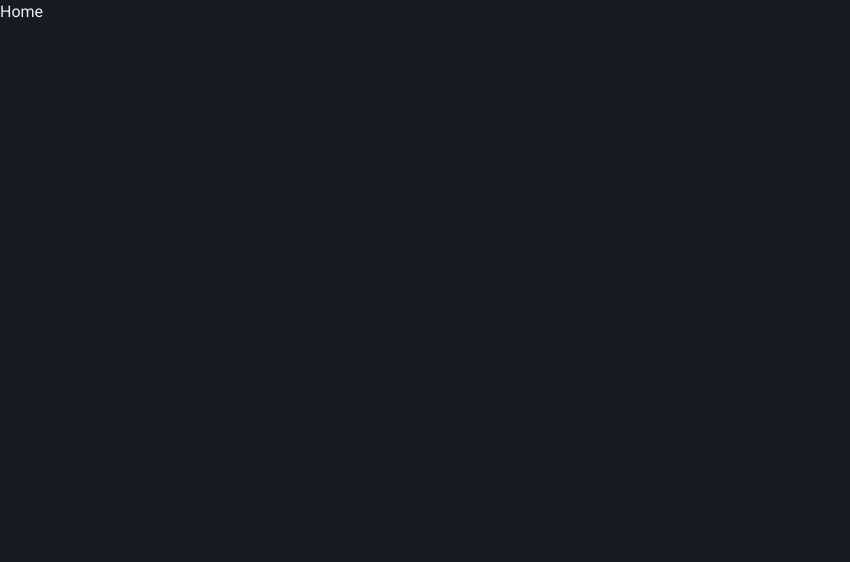
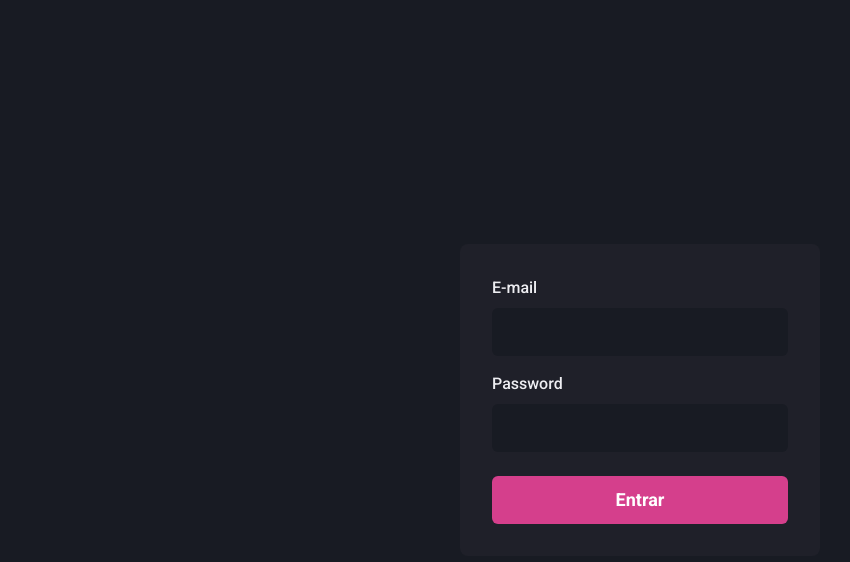
Before and after one commit to extevao/ignite-aulas, a Next.js app in the folder dashgo/: page / in a window 1280 px wide. Shown: the top 562 px of the page, without its empty margins (0-850 px from the left). Built offline with nearby package versions, Linux system fonts and the light colour scheme.

Commit message:
pagina de sign in

```diff
--- /dev/null
+++ b/dashgo/src/components/Form/Input.tsx
@@ -0,0 +1,26 @@
+import { FormControl, FormLabel, Input as ChakraInput, InputProps as ChakraInputProps } from "@chakra-ui/react";
+
+interface InputProps extends ChakraInputProps {
+  name: string;
+  label?: string;
+}
+
+export function Input({ name, label, ...rest }: InputProps) {
+  return (
+    <FormControl>
+      {!!label && <FormLabel htmlFor={name}>{label}</FormLabel>}
+      <ChakraInput
+        name={name}
+        id={name}
+        focusBorderColor="pink.500"
+        bgColor="gray.900"
+        variant="filled"
+        _hover={{
+          bgColor: 'gray.900'
+        }}
+        size="lg"
+        {...rest}
+      />
+    </FormControl>
+  )
+}
--- a/dashgo/src/pages/index.tsx
+++ b/dashgo/src/pages/index.tsx
@@ -1,9 +1,28 @@
+import { Button, Flex, Stack } from "@chakra-ui/react";
+import { Input } from "../components/Form/Input";
 
 
-export default function Home() {
+export default function SignIn() {
   return (
-    <div>
-      <h1>Home</h1>
-    </div>
+    <Flex w="100vw" h="100vh" align="center" justify="center">
+      <Flex
+        as="form"
+        width="100%"
+        maxWidth={360}
+        bg="gray.800"
+        p="8"
+        borderRadius={8}
+        flexDir="column">
+        <Stack spacing="4">
+
+          <Input name="email" label="E-mail" type="email" />
+          <Input name="password" label="Password" type="password" />
+
+        </Stack>
+
+        <Button type="submit" mt="6" colorScheme="pink" size="lg">Entrar</Button>
+
+      </Flex>
+    </Flex>
   )
 }
```
